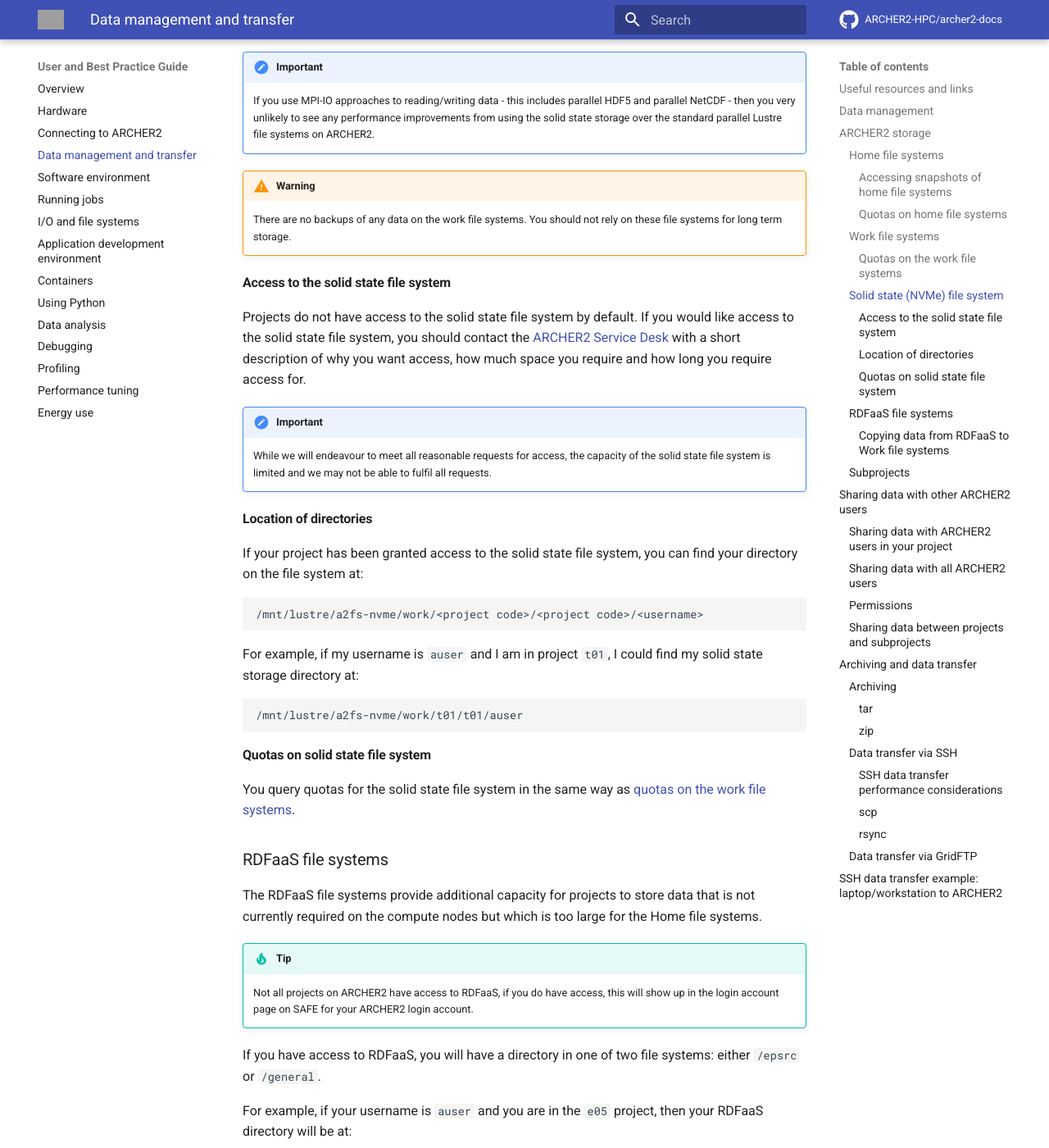
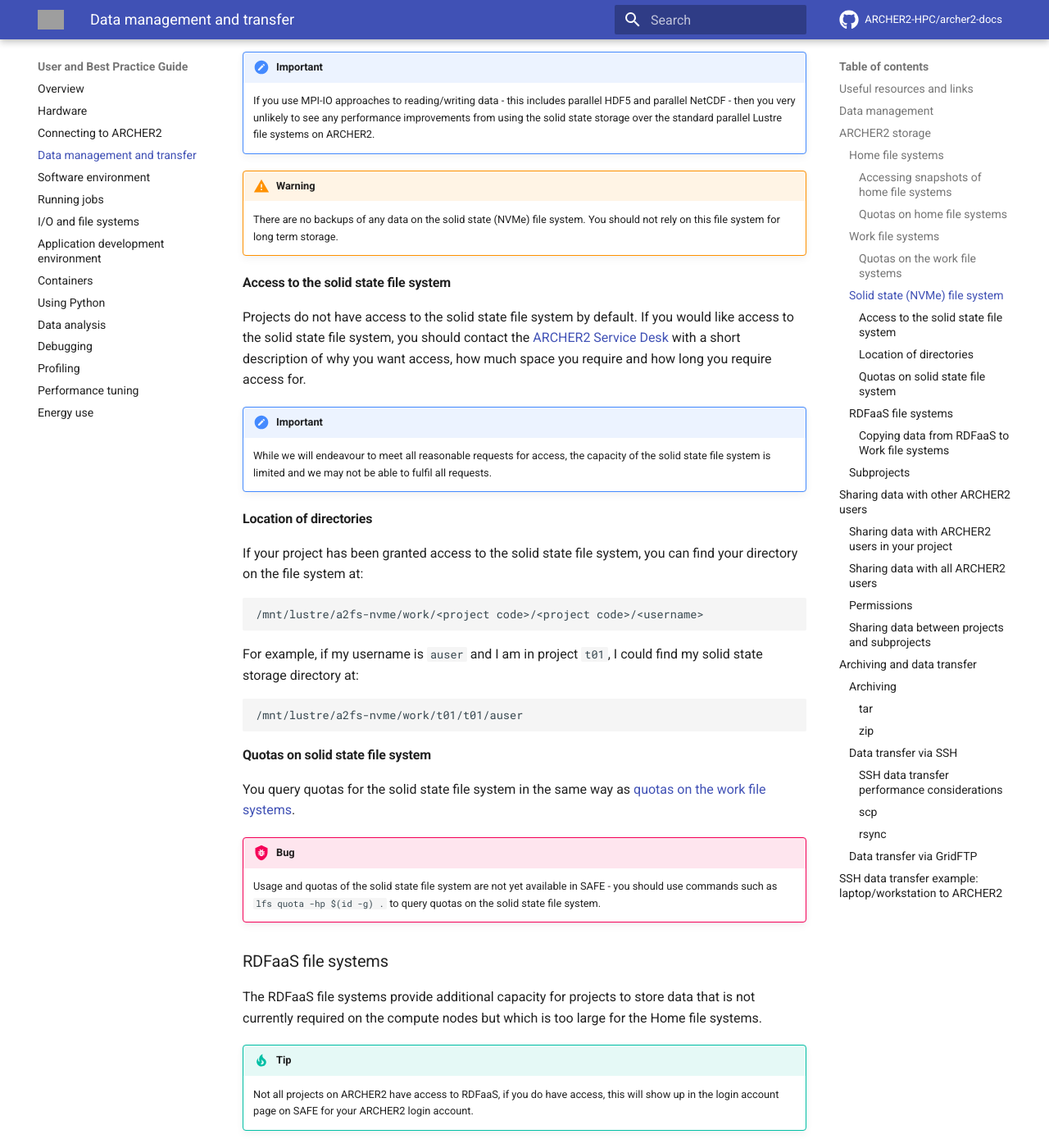
Before and after one commit to ARCHER2-HPC/archer2-docs, an MkDocs documentation site: the page built from docs/user-guide/data.md, in a window 1280 px wide and 1400 px high, scrolled down 5776 px. Shown: the whole window at 82% size. Built offline with MkDocs 1.6.1 and Material for MkDocs 9.7.7, drawn with Linux system fonts in a browser that asks for light colours; comment, search, counter and statistics services are not loaded; grey boxes are pictures that could not be loaded.

Commit message:
Fixes solid state quota information

```diff
--- a/docs/user-guide/data.md
+++ b/docs/user-guide/data.md
@@ -244,8 +244,8 @@
     on ARCHER2.
 
 !!! warning
-    There are no backups of any data on the work file systems. You should
-    not rely on these file systems for long term storage.
+    There are no backups of any data on the solid state (NVMe) file system. You should
+    not rely on this file system for long term storage.
 
 #### Access to the solid state file system
 
@@ -279,6 +279,11 @@
 
 You query quotas for the solid state file system in the same way as
 [quotas on the work file systems](#quotas-on-the-work-file-systems).
+
+!!! bug
+    Usage and quotas of the solid state file system are not yet available
+    in SAFE - you should use commands such as `lfs quota -hp $(id -g) .`
+    to query quotas on the solid state file system.
 
 ### RDFaaS file systems
 
```
